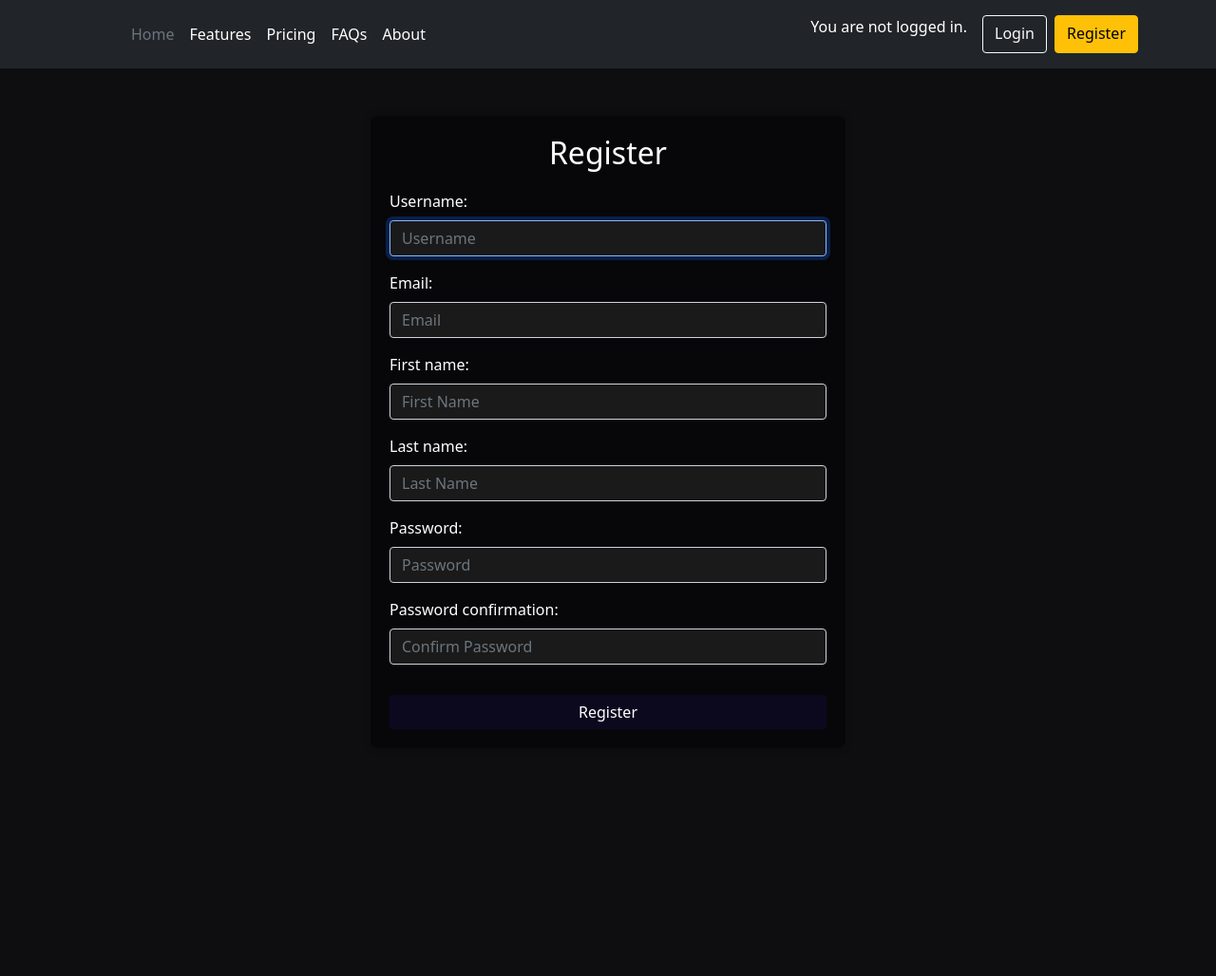
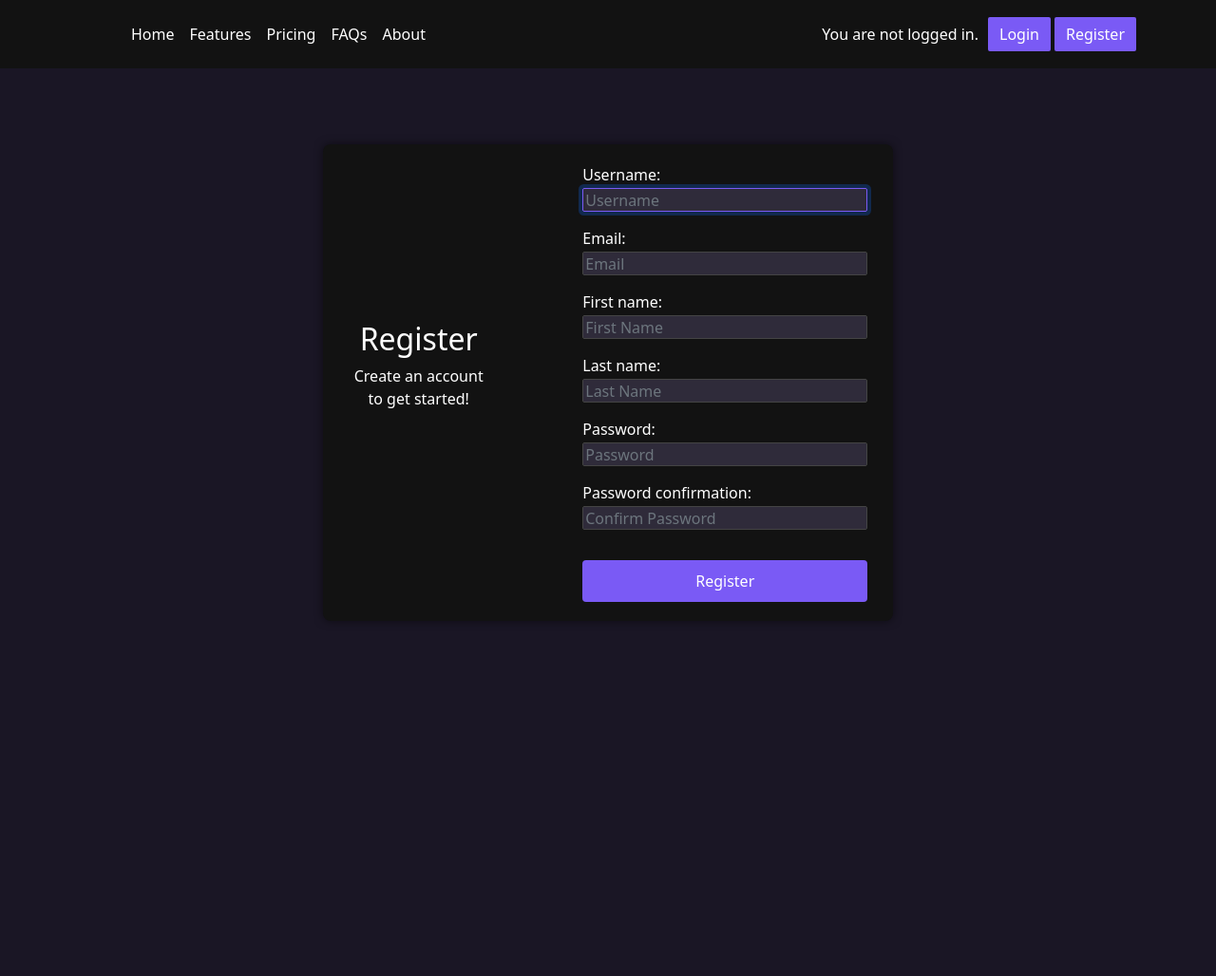
Before and after one commit to enzoevn/django-lucantel, a Django app: page /accounts/register/ in a window 1280 px wide. Shown: the top 1028 px of the page at 95% size. Before the commit the page ends 768 px from the top, so only its background shows below. Run offline with Django 5.2, Linux system fonts and the light colour scheme.

Commit message:
Added some CSS

```diff
--- a/templates/accounts/register.html
+++ b/templates/accounts/register.html
@@ -3,41 +3,70 @@
 
 {% block content %}
 <style>
-        /* Custom CSS */
-        body {
-            background-color: rgb(14, 14, 16);
+    .form-container {
+        display: flex;
+        justify-content: center;
+        align-items: center;
+        width: 100%;
+        max-width: 600px;
+        padding: 20px;
+        background-color: #121212;
+        border-radius: 8px;
+        box-shadow: 0 0 10px rgba(0, 0, 0, 0.5);
+        margin: 50vh auto;
+        margin-top: 10vh;
     }
-        .register-container {
-            max-width: 500px;
-            margin: 50px auto;
-            padding: 20px;
-            background-color: #07070a;
-            border-radius: 8px;
-            box-shadow: 0 0 10px rgba(15, 13, 36, 0.1);
+    .form-container button {
+        width: 100%;
+        background-color: #7a5af5;
+        border: none;
+        color: #fff;
+        padding: 10px;
+        border-radius: 4px;
+        cursor: pointer;
     }
-        .register-container h2 {
-            margin-bottom: 20px;
+    .form-container button:hover {
+        background-color: #4b2e4e;
+    }
+
+    .form-container .form-control {
+        background-color: #2f2b3a;
+        color: #fff;
+        border: 1px solid #444;
+        padding: 2px;
+        border-radius: 2px;
+        margin-bottom: 10px;
+        width: 300px;
+        height: 25px;
+    }
+    .form-container .form-control:focus {
+        border: 1px solid #7a5af5;
+    }
+    .form-container .form-label {
+        color: #fff;
+        margin-bottom: 2px;
+    }
+    .text-center {
+        text-align: center;
         color: #fff;
     }
-        .register-container button {
-            width: 100%;
-            background-color: rgb(12, 9, 31);
-            border: none;
+    .register-text {
+        color: #fff;
+        text-align: center;
+        margin-left: 0;
+        margin-right: 0;
+        width: 60%;
     }
-        .register-container button:hover {
-            background-color: rgb(36, 3, 106);
-        }
-        .register-container .form-control {
-            background-color: #1a1a1a;
-            color: #fff;
-
-        }
-        .register-container .form-label {
-            color: #fff;
+    .register-container-text {
+        margin-bottom: 20px;
+        width: auto;
     }
 </style>
-    <div class="register-container">
-        <h2 class="text-center">Register</h2>
+    <div class="form-container">
+    <div class="register-container-text">
+        <h2 class="text-center register-text">Register</h2>
+        <p class="text-center register-text">Create an account to get started!</p>
+    </div>
         <form novalidate action="{% url 'accounts:register' %}" method="post">
             {% csrf_token %}
             {{ form }}
--- a/templates/base.html
+++ b/templates/base.html
@@ -5,6 +5,28 @@
     <meta name="viewport" content="width=device-width, initial-scale=1.0">
     <title>Lucantel</title>
     <link href="https://cdn.jsdelivr.net/npm/bootstrap@5.0.2/dist/css/bootstrap.min.css" rel="stylesheet" integrity="sha384-EVSTQN3/azprG1Anm3QDgpJLIm9Nao0Yz1ztcQTwFspd3yD65VohhpuuCOmLASjC" crossorigin="anonymous">
+    <style>
+        body {
+            background-color: #1a1625;
+            color: #fff;
+        }
+        .bg-secondary-custom {
+            background-color: #121212;
+        }
+        .btn-dark-custom {
+            background-color: #7a5af5;
+            border: 2px solid #121212;
+            color: #fff;
+            border-radius: 4px;
+            cursor: pointer;
+        }
+        .btn-dark-custom:hover {
+            color: #fff;
+            background-color: #4b2e4e;
+            border-color: #1d2533;
+        }
+
+    </style>
 </head>
 <body>
     <!-- Header -->
--- a/templates/header.html
+++ b/templates/header.html
@@ -1,4 +1,4 @@
-<header class="p-3 bg-dark text-white">
+<header class="p-3 bg-secondary-custom text-white">
     <div class="container">
         <div class="d-flex flex-wrap align-items-center justify-content-center justify-content-lg-start">
             <a href="/" class="d-flex align-items-center mb-2 mb-lg-0 text-white text-decoration-none">
@@ -8,7 +8,7 @@
             </a>
 
             <ul class="nav col-12 col-lg-auto me-lg-auto mb-2 justify-content-center mb-md-0">
-                <li><a href="{% url 'website:index' %}" class="nav-link px-2 text-secondary">Home</a></li>
+                <li><a href="{% url 'website:index' %}" class="nav-link px-2 text-white">Home</a></li>
                 <li><a href="#" class="nav-link px-2 text-white">Features</a></li>
                 <li><a href="#" class="nav-link px-2 text-white">Pricing</a></li>
                 <li><a href="#" class="nav-link px-2 text-white">FAQs</a></li>
@@ -17,12 +17,12 @@
 
             <div class="d-flex">
                 {% if user.is_authenticated %}
-                <p class="me-3">Welcome, {{ user.username }}!</p>
-                <a href="{% url 'accounts:logout' %}" class="btn btn-outline-light">Logout</a>
+                <div class="nav-link px-2 text-white">Welcome, {{ user.username }}!</div>
+                <a href="{% url 'accounts:logout' %}" class="btn btn-dark-custom">Logout</a>
                 {% else %}
-                <p class="me-3">You are not logged in.</p>
-                <a href="{% url 'accounts:login' %}" class="btn btn-outline-light me-2">Login</a>
-                <a href="{% url 'accounts:register' %}" class="btn btn-warning">Register</a>
+                <div class="nav-link px-2 text-white">You are not logged in.</div>
+                <a href="{% url 'accounts:login' %}" class="btn btn-dark-custom">Login</a>
+                <a href="{% url 'accounts:register' %}" class="btn btn-dark-custom">Register</a>
                 {% endif %}
             </div>
         </div>
```
Also changed, not shown: templates/accounts/login.html (+62 -34 lines). Lines whose indentation alone changed are shown as unchanged.
